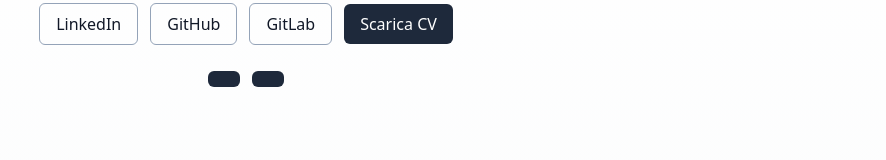
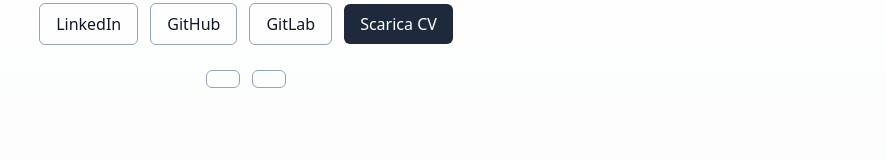
Before and after one commit to gregoriomartino/gregorio-martino-portfolio, a React (Vite) app: page /gregorio-martino-portfolio/games in a window 1280 px wide. Shown: the part 129-289 px from the top of the page, without its empty margins (394-1280 px from the left). Built offline with nearby package versions, Linux system fonts and the light colour scheme; no server answers.

Commit message:
Add page

```diff
--- a/src/components/Header.jsx
+++ b/src/components/Header.jsx
@@ -29,10 +29,10 @@
 
       {/* Bottoni per Giochi e Visite */}
       <div className="mt-4 space-x-3">
-        <Button variant="secondary" onClick={onShowGames}>
+        <Button variant="outline" onClick={onShowGames}>
           {t.games}
         </Button>
-        <Button variant="secondary" onClick={onShowVisits}>
+        <Button variant="outline" onClick={onShowVisits}>
           {t.visits}
         </Button>
       </div>
```
